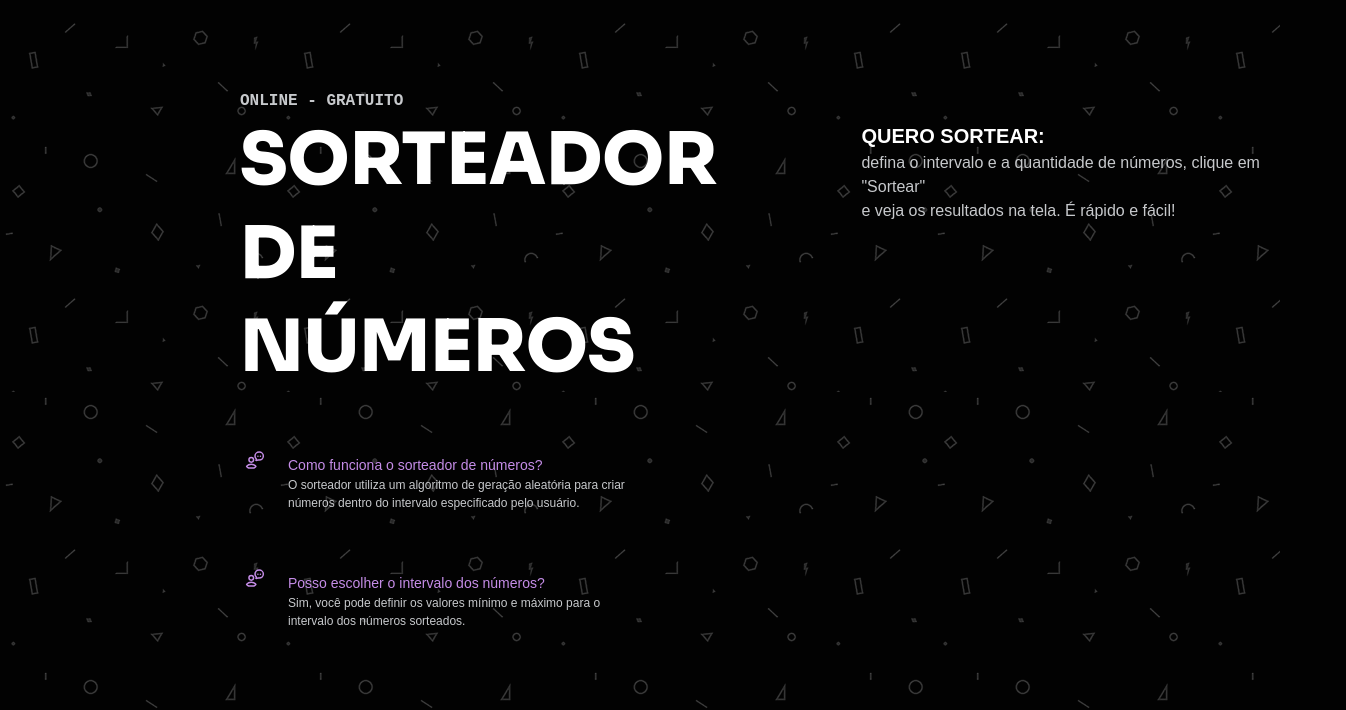
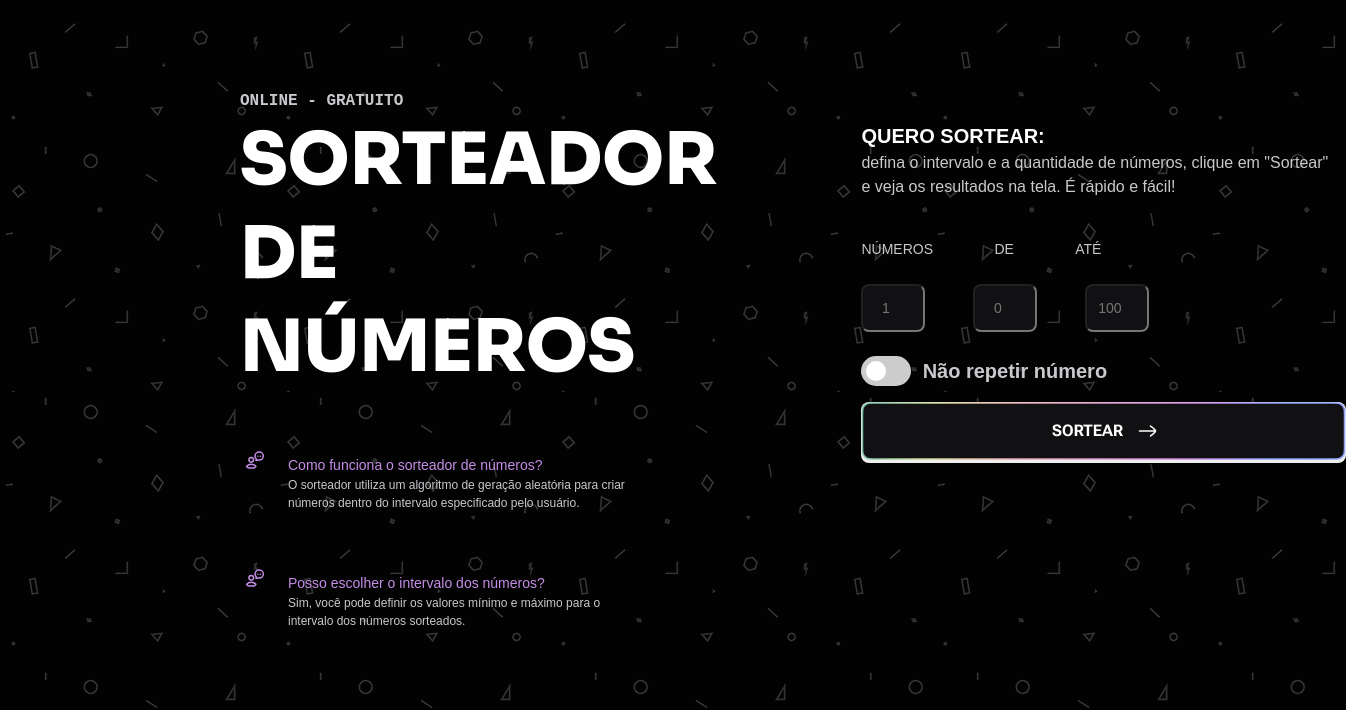
Before and after one commit to MuriloSouza955/Sorteador_de_numeros, a plain HTML site: page index.html in a window 1280 px wide. Shown: the part 134-844 px from the top of the page, 1346 px wide, since content can reach past the window. Drawn offline with Linux system fonts and the light colour scheme; a web font is replaced by a local one.

Commit message:
layout finalizado

```diff
--- a/css/main.css
+++ b/css/main.css
@@ -127,6 +127,7 @@ ul{
   margin-top: 7rem;
   margin-left: 9rem;
   padding-bottom: 2rem;
+  align-items: center;
   h1 {
     margin-top: 2rem;
     font: var(--label-medium);
@@ -134,6 +135,81 @@ ul{
   p{
     font: var(--pragraph-large);
     color: var(--content-secondary);
+    margin-bottom: 2.5rem;
+  };
+  .legenda{
+    display: flex;
+    flex-direction: row;
+    justify-content: space-between;
+    width: 15rem;
+    h2{
+      font: var(--pragraph-medium);
+      color: var(--content-secondary);
       margin-bottom: 1.5rem;
     };
   }
+  .inputs{
+    display: flex;
+    flex-direction: row;
+    justify-content: space-between;
+    width: 18rem;
+    input{
+
+      background-color: var(--background-secondary);
+      width: 4rem;
+      height: 3rem;
+      text-align: center;
+      border-radius: 0.5rem;
+      font: var(--pragraph-medium);
+      color: var(--content-primary);
+    }
+
+  }
+  .no-repeat-container {
+    display: flex;
+    align-items: center;
+    margin-top: 1.5rem;
+  }
+  #no-repeat{
+    -webkit-appearance: none;
+    position: relative;
+    width: 50px;
+    height: 30px;
+    cursor: pointer;
+    border-radius: 25px;
+    background-color: #ccc;
+    transition: background 0.3s;
+    outline: none;
+    margin-top: 0;
+  }
+  #no-repeat::after {
+    content: '';
+    position: absolute;
+    top: 50%;
+    left: 30%;
+    transform: translate(-50%, -50%);
+    border-radius: 50%;
+    width: 1.25rem;
+    height: 1.25rem;
+    background-color: rgb(255, 255, 255);
+    transition: left 0.3s;
+  }
+  #no-repeat:checked{
+    background-color: var(--content-brand);
+  }
+  #no-repeat:checked::after{
+    left: 70%;
+  }
+  label{
+    font: var(--label-medium);
+    color: var(--content-secondary);
+    padding-left: .7rem;
+  }
+  .btn{
+    -webkit-appearance: none;
+    margin-top: 1rem;
+    cursor: pointer;
+    border-radius: .5rem;
+    border: none
+  }
+}
--- a/index.html
+++ b/index.html
@@ -52,6 +52,41 @@
           defina o intervalo e a quantidade de números, clique em "Sortear"<br />
           e veja os resultados na tela. É rápido e fácil!
         </p>
+        <div class="legenda">
+          <h2>NÚMEROS</h2>
+          <h2>DE</h2>
+          <h2>ATÉ</h2>
+        </div>
+        <div class="inputs">
+          <input
+            type="number"
+            id="quantity"
+            placeholder="1"
+            min="1"
+            max="1000000"
+            />
+          <input
+            type="number"
+            id="min"
+            placeholder="0"
+            min="0"
+            max="1000000"
+          />
+          <input
+            type="number"
+            id="max"
+            placeholder="100"
+            min="0"
+            max="1000000"
+          />
+        </div>
+        <div class="no-repeat-container">
+          <input type="checkbox" id="no-repeat">
+          <label for="no-repeat">Não repetir número</label>
+        </div>
+        <button id="sortear" class="btn">
+          <img src="/assets/sortear.png" alt="Sortear" />
+        </button>
       </asside>
     </main>
   </body>
```
Lines whose indentation alone changed are shown as unchanged.
